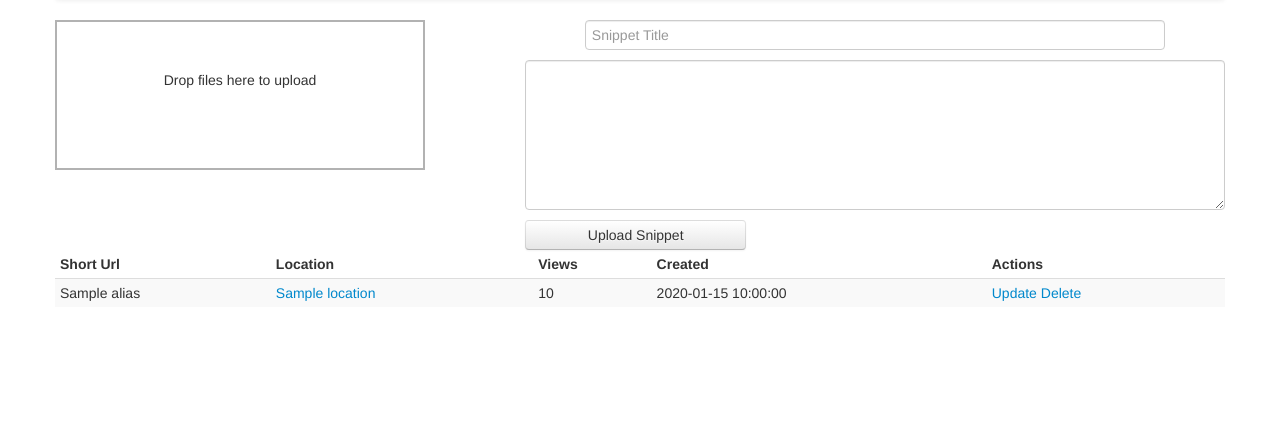
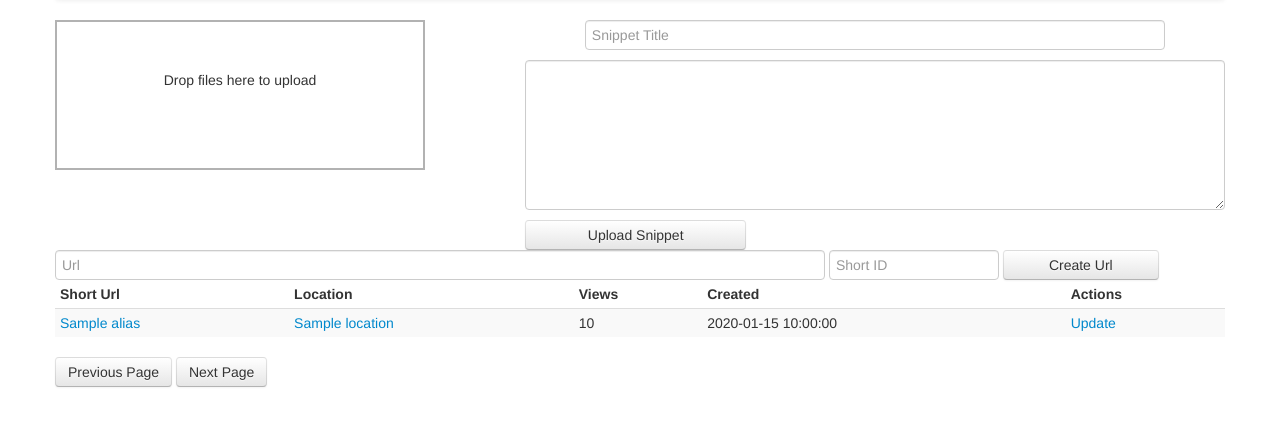
Before and after one commit to demophoon/python-shrls, a Flask app: template shrls/templates/admin.html in a window 1280 px wide. Shown: the part 52-478 px from the top of the page. Run offline with Flask 2, Linux system fonts and the light colour scheme; the template is opened without the code that fills it: most values are stand-ins (such as "Sample title", 1, 10 or a date in 2020); some libraries are stand-ins or nearby versions.

Commit message:
Add pagination and custom create url form

```diff
--- a/shrls/templates/admin.html
+++ b/shrls/templates/admin.html
@@ -35,6 +35,27 @@
                     },
                 });
             }
+
+            function create_shrl() {
+                url = $('#shrl_url').val();
+                shrl = $('#shrl_short').val();
+                if (shrl.trim() == '') {
+                    var data = {u: url};
+                } else {
+                    var data = {u: url, s: shrl};
+                }
+                data['url_only'] = true;
+                $.ajax({
+                    url: '/admin/create',
+                    method: 'GET',
+                    data: data,
+                    success: function(data) {
+                        prompt("Url has been uploaded successfully!", data);
+                        $('#shrl_url').val("");
+                        $('#shrl_short').val("");
+                    },
+                });
+            }
         </script>
         <div class="container">
 
@@ -58,7 +79,7 @@
                             <input id='title' type='text' class='offset1 span10' name='t' placeholder='Snippet Title' />
                         </div>
                         <div class="row">
-                            <textarea id='content' class='span12' rows=7 name='c'></textarea>
+                            <textarea id='content' style='font-family: monospace;' class='span12' rows=7 name='c'></textarea>
                         </div>
                         <div class='row'>
                             <button type='button' onclick="upload_snippet()" class='span4 btn'>Upload Snippet</button>
@@ -67,6 +88,11 @@
                 </div>
             </div>
 
+            <div class='form-inline'>
+                <input class='span8' id='shrl_url' type='text' name='u' placeholder='Url' />
+                <input class='span2' id='shrl_short' type='text' name='s' placeholder='Short ID' />
+                <input class='span2 input btn' onclick='create_shrl()' type='button' class='button' value='Create Url' name='' />
+            </div>
 
             <table class="table table-condensed table-striped">
                 <thead>
@@ -79,22 +105,29 @@
                     </tr>
                 </thead>
                 <tbody>
-                {% for url in urls[:100] %}
+                {% for url in urls[(page * count):((page + 1) * count)] %}
                 <tr>
-                    <td>{{ url.alias }}</td>
                     <td>
-                        <a href='{{ url.location }}'>{{ url.location[:50] }}</a>
+                        <a target="_blank" href='/{{ url.alias }}'>{{ url.alias }}</a>
+                    </td>
+                    <td>
+                        <a target="_blank" href='{{ url.location }}'>{{ url.location[:50] }}</a>
                     </td>
                     <td>{{ url.views }}</td>
                     <td>{{ url.created_at }}</td>
                     <td>
-                        <a href='#'>Update</a>
-                        <a href='#'>Delete</a>
+                        <a href='#' onclick="$('#shrl_url').val('{{ url.location }}');$('#shrl_short').val('{{ url.alias }}');">Update</a>
                     </td>
                 </tr>
                 {% endfor %}
                 </tbody>
             </table>
+            <a href='/admin/?page={{ page - 1 }}'>
+                <input class='btn' type='button' class='button' value='Previous Page' name='' />
+            </a>
+            <a href='/admin/?page={{ page + 1 }}'>
+                <input class='btn' type='button' class='button' value='Next Page' name='' />
+            </a>
         </div>
 
         <script type="text/javascript" charset="utf-8">
```
Also changed, not shown: shrls/views.py (+5 -2 lines).
